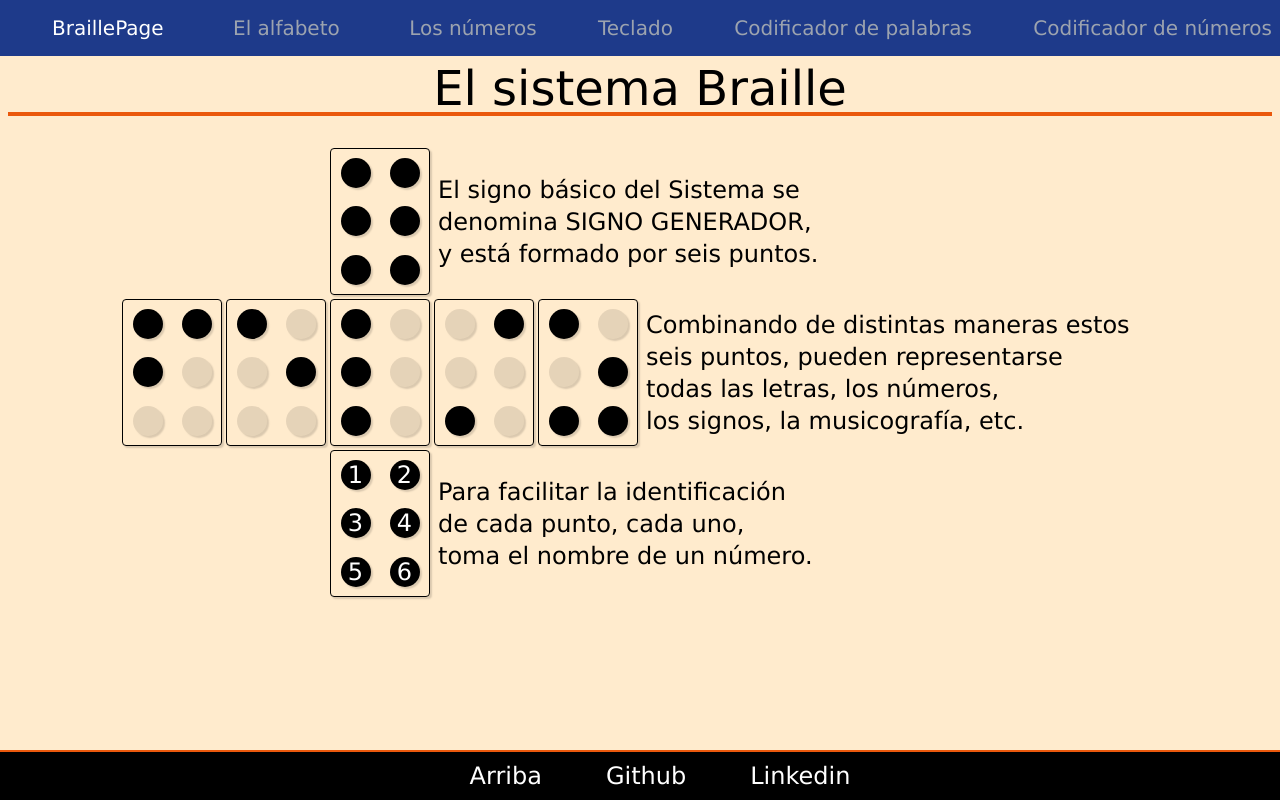
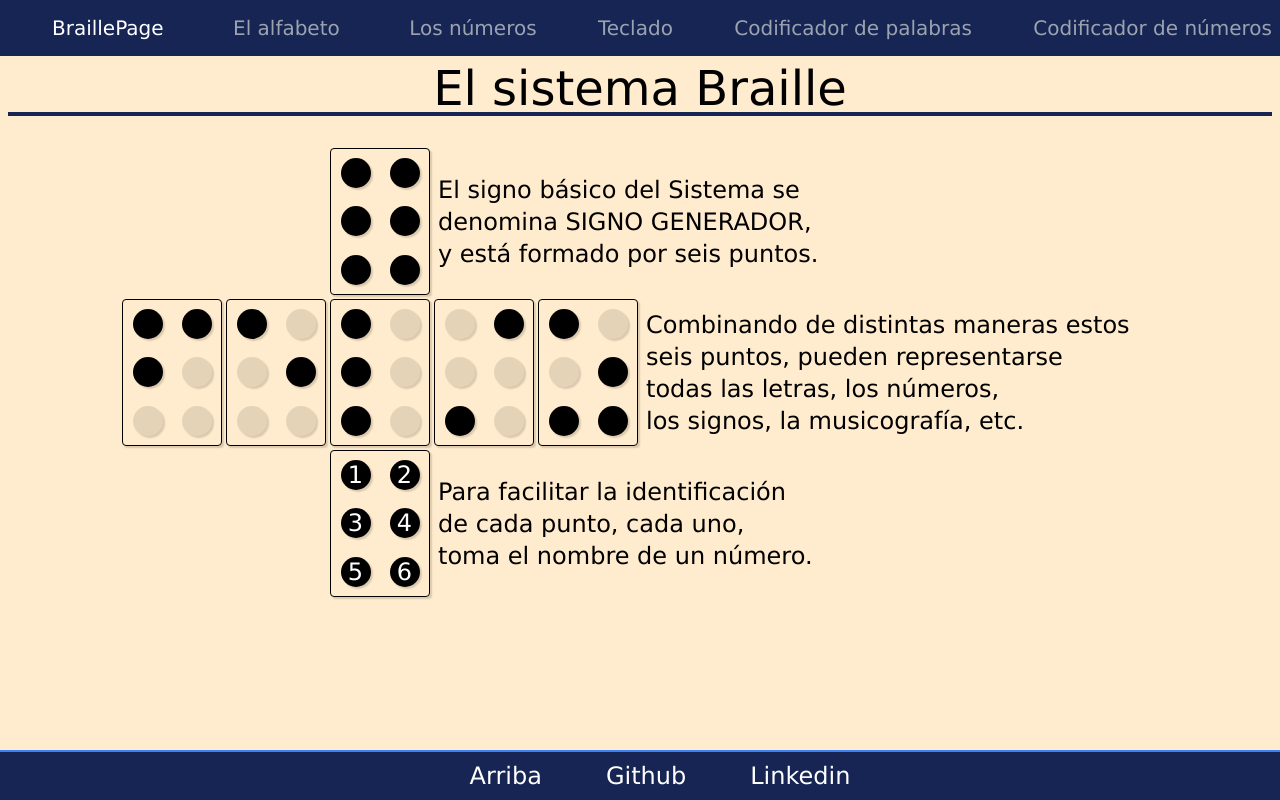
Before and after one commit to Schugu/BraillePage, a React (Vite) app: page / in a window 1280 px wide. Built offline with nearby package versions, Linux system fonts and the light colour scheme.

Commit message:
Refactor: Cambio de colores

```diff
--- a/src/components/footer/Footer.tsx
+++ b/src/components/footer/Footer.tsx
@@ -1,19 +1,19 @@
 
 export default function Footer() {
   return (
-    <footer className="flex flex-wrap justify-center gap-6 p-2 bg-black border-t-2 border-orange-600 text-white">
+    <footer className="flex flex-wrap justify-center gap-6 p-2 bg-blue-950 border-t-2 border-blue-500 text-white">
       <a href="#"
-        className="flex justify-center items-end gap-2 hover:text-yellow-500">
+        className="flex justify-center items-end gap-2 hover:text-blue-400">
         <span className="w-8 h-8 icon-[bx--up-arrow-circle]"></span>
         <p className="text-2xl">Arriba</p>
       </a>
       <a href="https://github.com/Schugu" target="_blank"
-        className="flex justify-center items-end gap-2 hover:text-yellow-500">
+        className="flex justify-center items-end gap-2 hover:text-blue-400">
         <span className="w-8 h-8 icon-[mdi--github]"></span>
         <p className="text-2xl">Github</p>
       </a>
       <a href="https://www.linkedin.com/in/leandrodanielschugurensky/" target="_blank"
-        className="flex justify-center items-end gap-2 hover:text-yellow-500">
+        className="flex justify-center items-end gap-2 hover:text-blue-400">
         <span className="w-8 h-8 icon-[mdi--linkedin]"></span>
         <p className="text-2xl">Linkedin</p>
       </a>
--- a/src/components/header/Header.tsx
+++ b/src/components/header/Header.tsx
@@ -3,7 +3,7 @@ import LinkSection from "./LinkSection.tsx";
 export default function Navbar() {
   return (
     <section className="flex flex-wrap items-center gap-2 justify-between p-2
-    bg-blue-900 text-white text-xl">
+    bg-blue-950 text-white text-xl">
       <LinkSection LinkTo="/" Icon="w-9 h-9 icon-[cil--braille]" Label="BraillePage" />
 
       <LinkSection LinkTo="/alphabet" Icon="w-10 h-10 icon-[mdi--alphabetical-variant]" Label="El alfabeto" />
--- a/src/pages/Alphabet.tsx
+++ b/src/pages/Alphabet.tsx
@@ -3,7 +3,7 @@ import CharToBrailleWithChar from "../components/codificador/CharToBrailleWithCh
 export default function Alphabet() {
   return (
     <section className="flex flex-col items-center gap-8 p-2 text-2xl">
-      <h1 className="w-full border-b-4 border-orange-600 text-5xl text-center">El alfabeto</h1>
+      <h1 className="w-full border-b-4 border-blue-950 text-5xl text-center">El alfabeto</h1>
 
       <article className="flex flex-col gap-2 items-center">
         <CharToBrailleWithChar cadenaParaCodificar="abcdefghij" formato="mediano" />
--- a/src/pages/Home.tsx
+++ b/src/pages/Home.tsx
@@ -4,7 +4,7 @@ import CharToBrailleWithNumbers from "../components/codificador/CharToBrailleWit
 export default function Home() {
   return (
     <section className="w-full h-full flex flex-col items-center gap-8 p-2">
-      <h1 className="w-full border-b-4 border-orange-600 text-5xl text-center">El sistema Braille</h1>
+      <h1 className="w-full border-b-4 border-blue-950 text-5xl text-center">El sistema Braille</h1>
 
       <article className="flex flex-col gap-1 text-2xl">
         <div className="w-full flex flex-wrap items-center justify-center gap-2">
--- a/src/pages/Numbers.tsx
+++ b/src/pages/Numbers.tsx
@@ -6,7 +6,7 @@ import ANWWAN from "../components/codificador/AllNumbersWithWordsAndNumbers.tsx"
 export default function Numbers() {
   return (
     <section className="w-full h-full flex flex-col items-center gap-8 p-2 text-2xl">
-      <h1 className="w-full border-b-4 border-orange-600 text-5xl text-center">Los números</h1>
+      <h1 className="w-full border-b-4 border-blue-950 text-5xl text-center">Los números</h1>
 
       <article className="flex flex-wrap gap-2 items-center">
         <CharsToBraille cadenaParaCodificar="º" formato="mediano" />
```
